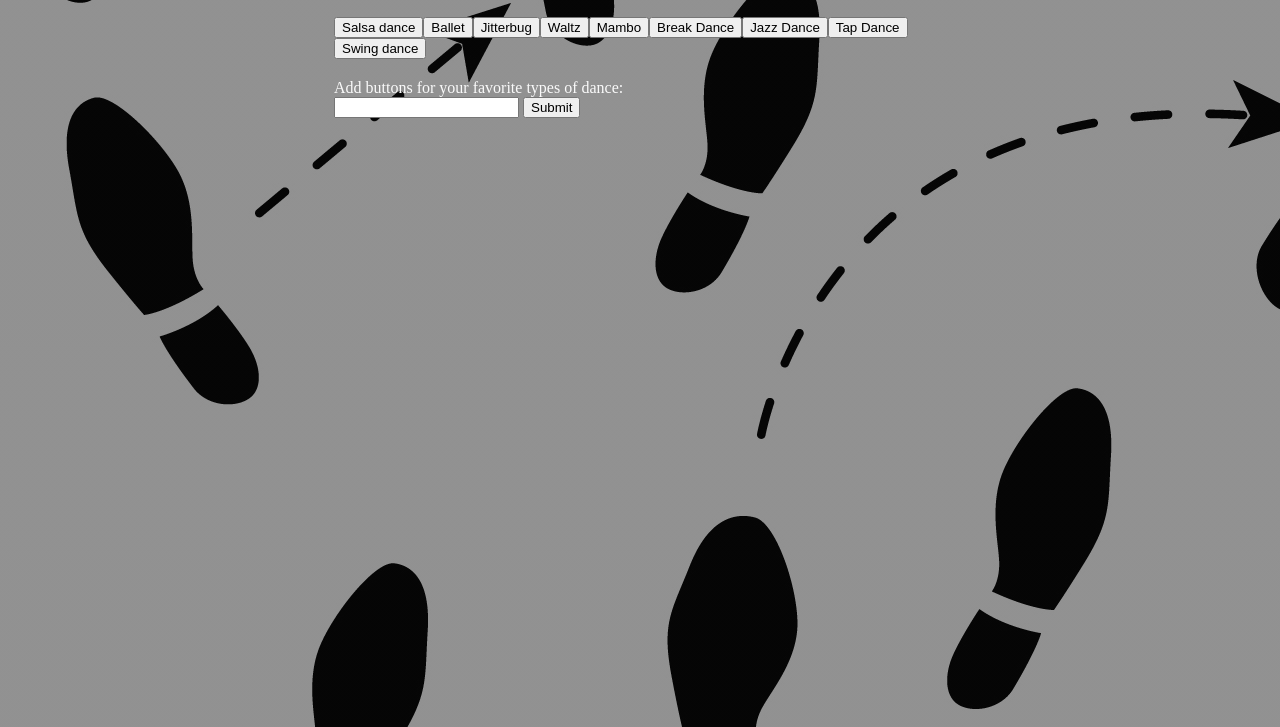
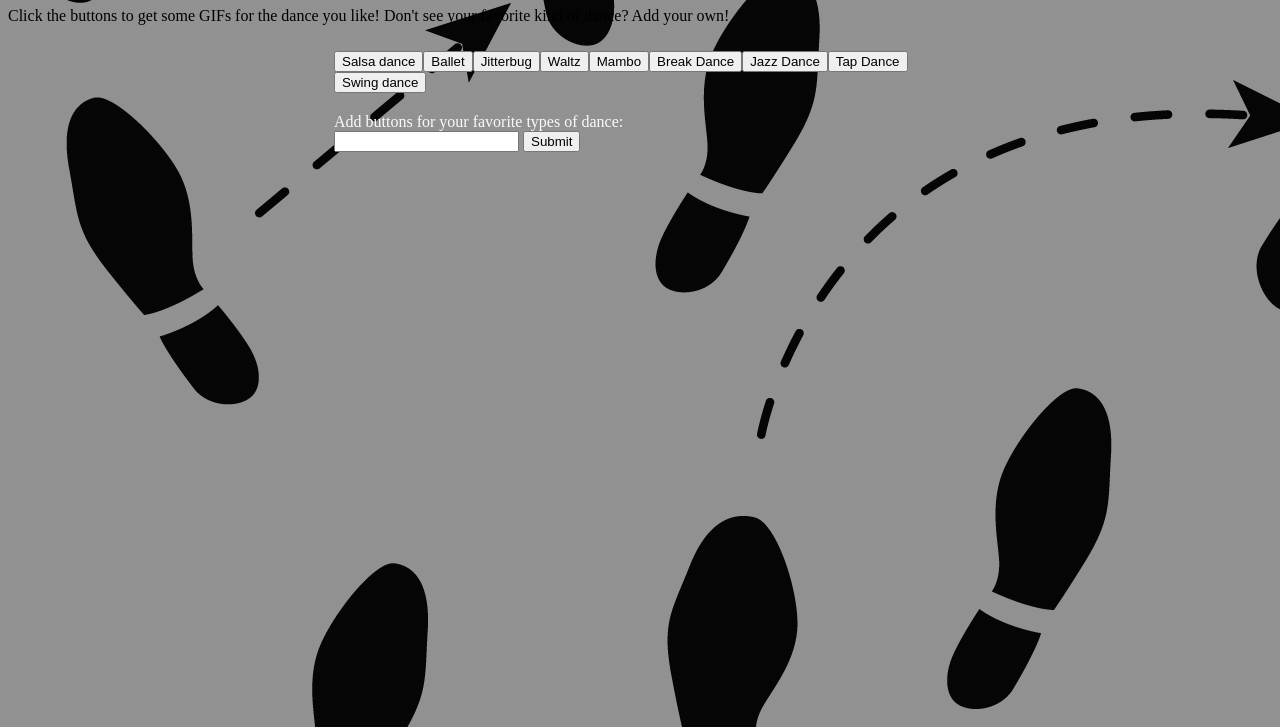
Before and after one commit to aosilvester/Week-6-Giphy-API, a plain HTML site: page index.html in a window 1280 px wide. Shown: the part 73-800 px from the top of the page. Drawn offline with nearby package versions, Linux system fonts and the light colour scheme.

Commit message:
Update index.html

```diff
--- a/index.html
+++ b/index.html
@@ -12,6 +12,9 @@
 <body>
 
     <h1>Dance Gifs!</h1>
+
+    <p>Click the buttons to get some GIFs for the dance you like! Don't see your favorite kind of dance? Add your own!</p>
+
 
     <div id="button-container" class="buttons">
         <!-- this is where the buttons will populate -->
```
